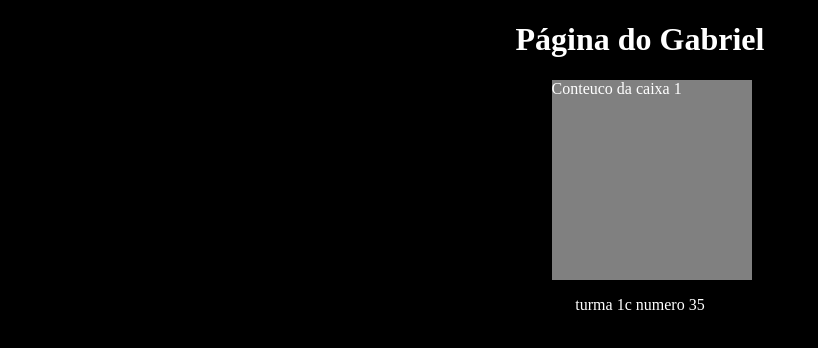
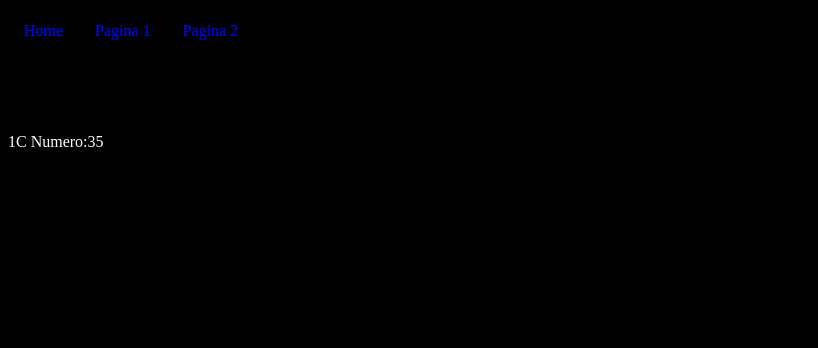
Before and after one commit to GabrielRamosHaekzzy/primeiroc_2t, a plain HTML site: page index.html in a window 1280 px wide. Shown: the whole page, without its empty margins (0-818 px from the left). Drawn offline with Linux system fonts and the light colour scheme.

Commit message:
aula 10/08

```diff
--- a/estilo.css
+++ b/estilo.css
@@ -1,19 +1,45 @@
 body {
-  background: black;
+  background: rgb(0, 0, 0)
 }
 h1 {
   text-align: center;
-  color: white;
 }
 p {
-  text-align: center;
   color: white;
 }
 .caixa1 {
-  position: relative;
-  background: grey;
-  width: 200px;
-  height: 200px;
-  color: white;
-  left: 43%;
+position: relative;
+background-color: rgb(255, 255, 255);
+width: 100%;
+height: 200px;
+color: cadetblue;
+left: 35%;
 }
+.MenuPrincipal {
+position: relative;
+background-color: rgb(0, 0, 0)244);
+width: 100%;
+height: 45px;
+top: 0pt;
+}
+nav ul {
+  list-style-type: none;
+  margin: 0%;
+  padding: 0%;
+  overflow: 0%;
+}
+li {
+  float: left;
+}
+li a {
+  display: block;
+  color: blue;
+  text-align: center;
+  padding: 14px 16px;
+  text-decoration: none;
+  font-family: 'Times New Roman', Times, serif;
+}
+li a:hover {
+  background: rgb(77, 77, 77);
+  color: black;
+}
--- a/index.html
+++ b/index.html
@@ -2,14 +2,21 @@
 <html lang="pt-br" dir="ltr">
   <head>
     <meta charset="utf-8">
-    <title>Aluno Gabriel</title>
+    <title>Aluno Gabriel Ramos</title>
     <link rel="stylesheet" href="estilo.css">
   </head>
   <body>
-    <h1>Página do Gabriel</h1>
-    <div class="caixa1">
-      Conteuco da caixa 1
+    <div class="MenuPrincipal">
+      <nav>
+        <ul>
+          <li><a href="index.html">Home</a></li>
+          <li><a href="pagina01.html">Pagina 1</a></li>
+          <li><a href="pagina02.html">Pagina 2</a></li>
+        </ul>
+      </nav>
+
     </div>
-    <p>turma 1c   numero 35</p>
+    <h1>Gabriel Ramos</h1>
+    <p>1C        Numero:35</p>
   </body>
 </html>
```
Also changed, not shown: pagina01.html (added, +22 -0 lines), pagina02.html (added, +21 -0 lines).
